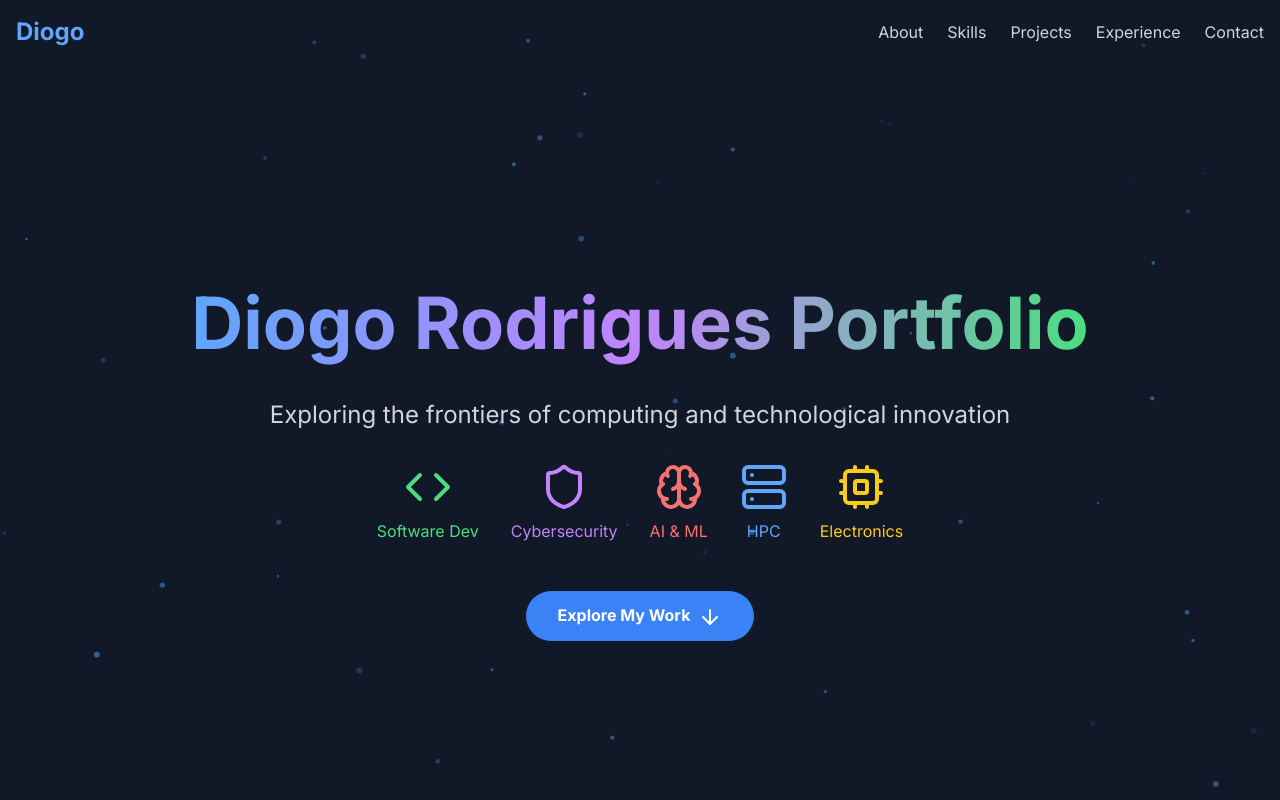
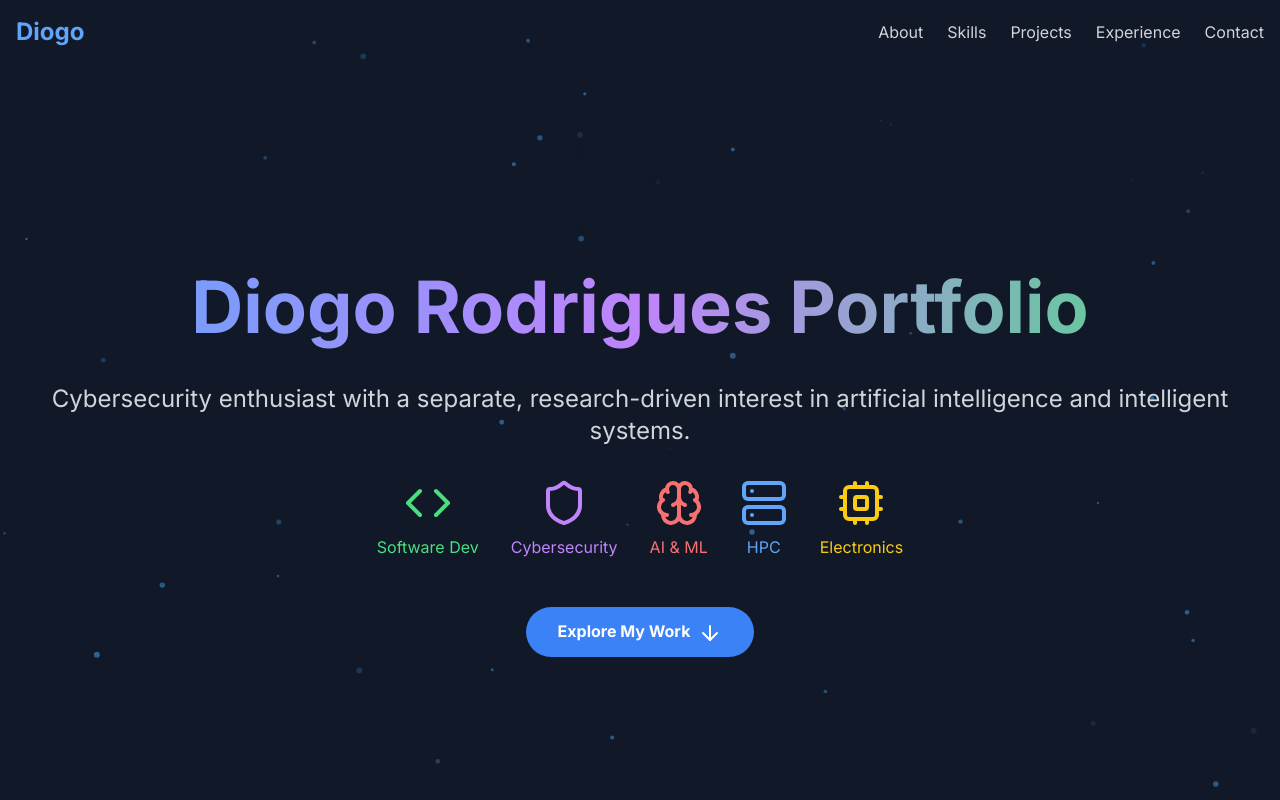
Before and after one commit to Diogo-Rodriigues/My_personal_website, a Next.js app: page / in a window 1280 px wide. Built offline with nearby package versions, Linux system fonts and the light colour scheme.

Commit message:
feat: update Hero component description to reflect new interests
Updated portfolio hero section text to emphasize cybersecurity and AI research focus

Co-authored-by: Diogo Rodrigues <154286952+Diogo-Rodriigues@users.noreply.github.com>

```diff
--- a/app/components/Hero.tsx
+++ b/app/components/Hero.tsx
@@ -12,7 +12,7 @@ const Hero = () => {
           Diogo Rodrigues Portfolio
         </h1>
         <p className="text-xl md:text-2xl mb-8 text-gray-300">
-          Exploring the frontiers of computing and technological innovation
+          Cybersecurity enthusiast with a separate, research-driven interest in artificial intelligence and intelligent systems.
         </p>
         <div className="flex justify-center space-x-8 mb-12">
           <div className="flex flex-col items-center">
```
